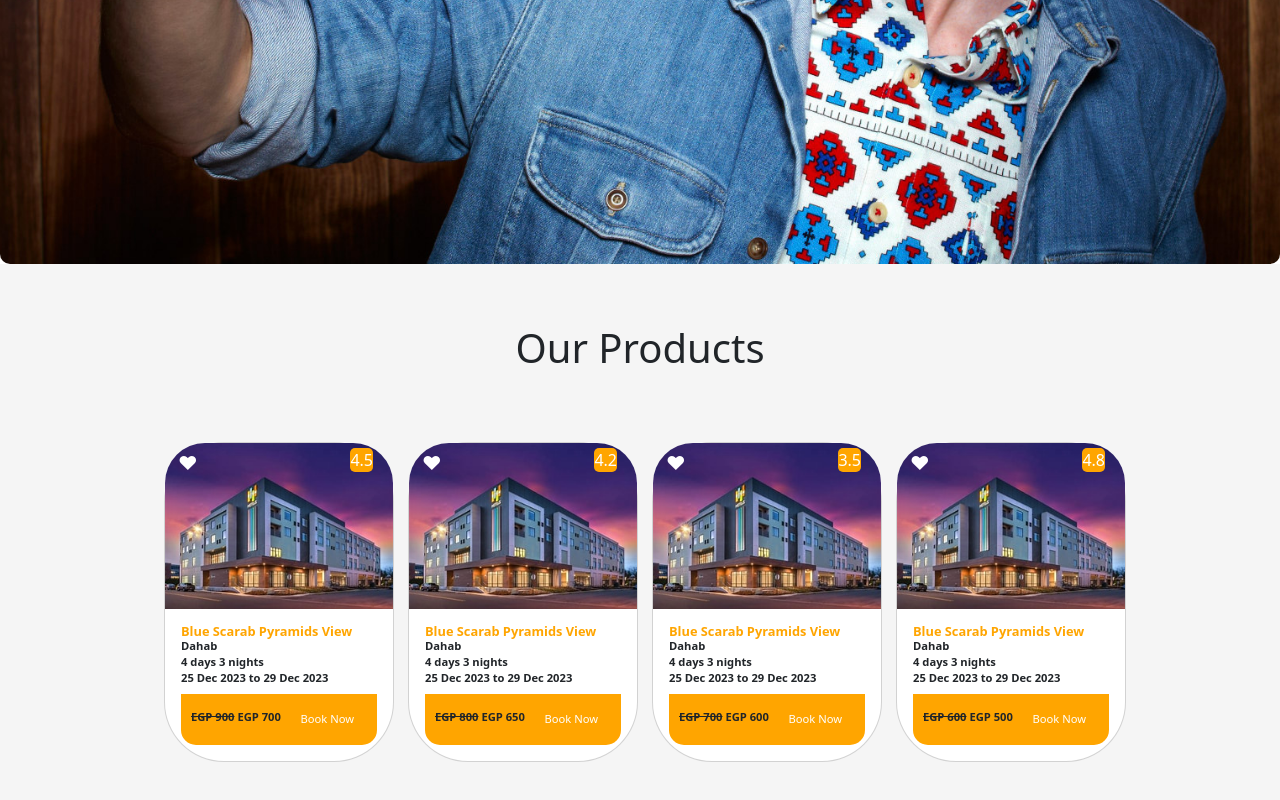
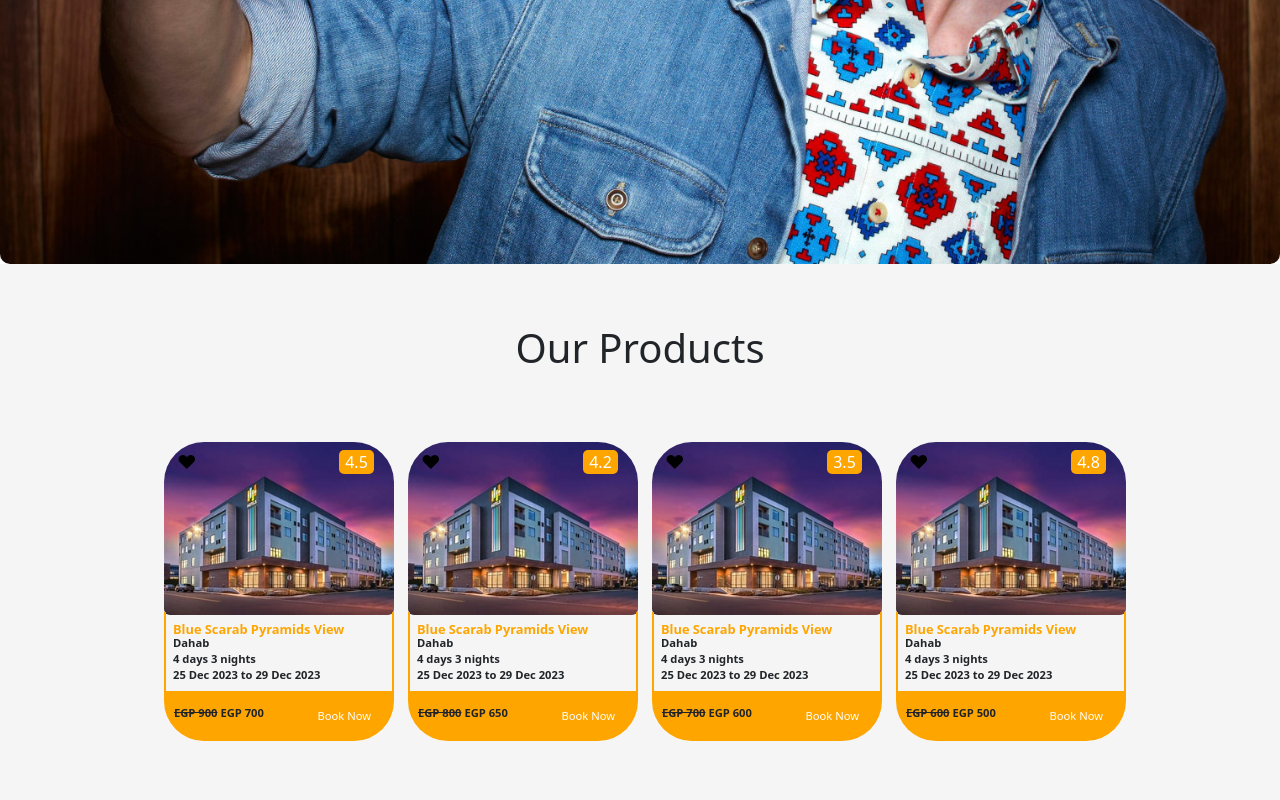
Before and after one commit to Moodymagdy/Triablo, a React (Create React App) app: page / in a window 1280 px wide. Shown: the part 576-1376 px from the top of the page. Built offline with nearby package versions, Linux system fonts and the light colour scheme.

Commit message:
cardproducts

```diff
--- a/src/Components/Products/Products.jsx
+++ b/src/Components/Products/Products.jsx
@@ -1,4 +1,4 @@
-import React, { useState } from 'react';
+import React from 'react';
 
 function BasicExample() {
   const cardData = [
@@ -8,11 +8,9 @@ function BasicExample() {
     { title: 'Blue Scarab Pyramids View', location: 'Dahab', duration: '4 days 3 nights', date: '25 Dec 2023 to 29 Dec 2023', discountedPrice: 'EGP 600', currentPrice: 'EGP 500', rating: 4.8, imageSrc: './hotel.jpg' },
   ];
 
-  const [isHeartClicked, setIsHeartClicked] = useState(false);
 
-  const toggleHeartColor = () => {
-    setIsHeartClicked((prev) => !prev);
-  };
+
+
 
   return (
     <section id='prod'>
@@ -23,24 +21,27 @@ function BasicExample() {
         <div className="row" style={{margin:'70px'}}>
           {cardData.map((card, index) => (
             <div key={index} className="col-3" >
-              <div className="card" style={{ position: 'relative', borderRadius: '60px', width:'230px',height:'320px' }}>
-                <button style={{ position: 'absolute', top: '5px', left: '7px', background: 'transparent', border: 'none', fontSize: '1.2rem', color: isHeartClicked ? 'red' : 'white' }} >   &#10084;  </button>
-                <div className="rating-badge" style={{ position: 'absolute', top: '5px', right: '20px', background: 'orange', color: 'white', padding: '0px', borderRadius: '5px' }}>
+              <div  style={{ position: 'relative', borderRadius: '60px', width:'230px',height:'320px' }}>
+                <button style={{ position: 'absolute', top: '5px', left: '7px', background: 'transparent', border: 'none', fontSize: '1.2rem'}} >   &#10084;  </button>
+                <div className="rating-badge text-center" style={{ position: 'absolute', top: '8px', right: '20px', background: 'orange', color: 'white', padding: '0px', borderRadius: '5px', width:'35px' }}>
                   {card.rating}
                 </div>
                 <div className="card-img-wrapper" style={{ overflow: 'hidden', borderRadius: '40px 40px 0 0' }}>
                   <img src={card.imageSrc} className="card-img-top rounded" alt={`Image for ${card.title}`} />
                 </div>
                 <div className="card-body d-flex flex-column justify-content-between text-left">
+                <div className="vertical-line left-line"></div>
+                  <div className="vertical-line right-line"></div>
                   <div>
-                    <h5 className="card-title" style={{ color: 'orange', fontWeight: 'bold', fontSize: '0.8rem', lineHeight: '1' }}>{card.title}</h5>
-                    <p className="card-text" style={{ fontWeight: 'bold', fontSize: '0.7rem', lineHeight: '0' }}>{card.location}</p>
-                    <p className="card-text" style={{ fontWeight: 'bold', fontSize: '0.7rem', lineHeight: '0' }}>{card.duration}</p>
-                    <p className="card-text" style={{ fontWeight: 'bold', fontSize: '0.7rem', lineHeight: '0' }}>{card.date}</p>
+                    <h5 className="card-title" style={{ color: 'orange', fontWeight: 'bold', fontSize: '0.8rem', lineHeight: '2.2',marginLeft:'9px' }}>{card.title}</h5>
+                    <p className="card-text" style={{ fontWeight: 'bold', fontSize: '0.7rem', lineHeight: '0',marginLeft:'9px' }}>{card.location}</p>
+                    <p className="card-text" style={{ fontWeight: 'bold', fontSize: '0.7rem', lineHeight: '0',marginLeft:'9px' }}>{card.duration}</p>
+                    <p className="card-text" style={{ fontWeight: 'bold', fontSize: '0.7rem', lineHeight: '0',marginLeft:'9px' }}>{card.date}</p>
                     <div style={{ background: 'transparent', marginBottom: '5px' }}>
                     </div>
+
                   </div>
-                  <div style={{ background: 'orange', padding: '10px', borderRadius: '0 0 15px 15px', display: 'flex', justifyContent: 'space-between', alignItems: 'center', marginTop: 'auto' }}>
+                  <div style={{ background: 'orange', padding: '10px', borderRadius: '0 0 40px 40px', display: 'flex', justifyContent: 'space-between', alignItems: 'center', marginTop: 'auto' }}>
                     <div style={{ background: 'transparent', marginBottom: '5px' }}>
                       <p className="card-text" style={{ fontWeight: 'bold', fontSize: '0.7rem', lineHeight: '2' }}>
                         <del>{card.discountedPrice}</del> {card.currentPrice}
--- a/src/index.css
+++ b/src/index.css
@@ -9,3 +9,19 @@ body, html {
   background-color: whitesmoke;
 
 }
+
+.vertical-line {
+  position: absolute;
+  background-color: orange;
+  width: 2px; /* Adjust the width as needed */
+  height: 25%;
+  top: 170px;
+}
+
+.left-line {
+  left: 0;
+}
+
+.right-line {
+  right: 0;
+}
```
